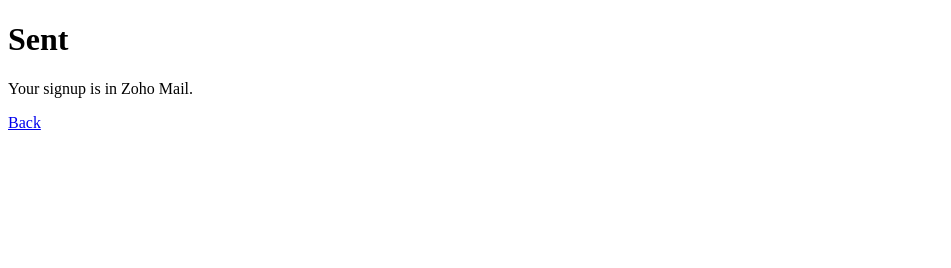
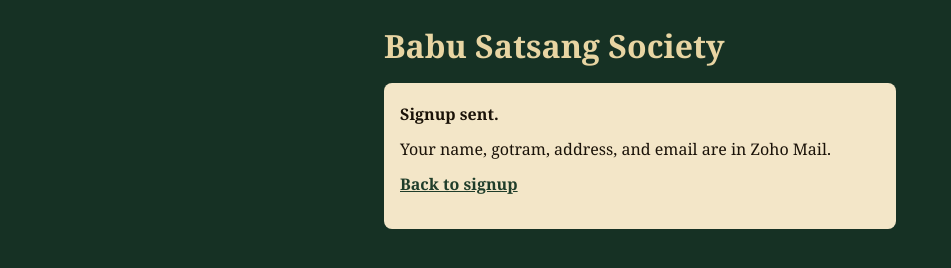
Before and after one commit to GayathriMatha/babusatsangsociety, a plain HTML site: page signup/thanks.html in a window 1280 px wide. Shown: the whole page, without its empty margins (0-951 px from the left). Drawn offline with Linux system fonts and the light colour scheme.

Commit message:
Style the signup confirmation so it matches the signup page.
Co-authored-by: Cursor <cursoragent@cursor.com>

```diff
--- a/signup/thanks.html
+++ b/signup/thanks.html
@@ -4,12 +4,46 @@
     <meta charset="UTF-8" />
     <meta name="viewport" content="width=device-width, initial-scale=1" />
     <title>Sent · Babu Satsang Society</title>
+    <style>
+      body {
+        margin: 0;
+        min-height: 100vh;
+        font-family: Georgia, serif;
+        background: #163124;
+        color: #1a1208;
+      }
+      main {
+        max-width: 32rem;
+        margin: 0 auto;
+        padding: 1.5rem 1rem 2rem;
+      }
+      h1 {
+        margin: 0 0 1rem;
+        color: #e8d5a3;
+      }
+      .card {
+        padding: 1.25rem 1rem;
+        background: #f3e6c8;
+        border-radius: 8px;
+      }
+      p {
+        margin: 0 0 0.75rem;
+        line-height: 1.45;
+      }
+      a {
+        color: #1f3d2a;
+        font-weight: 600;
+      }
+    </style>
   </head>
   <body>
     <main>
-      <h1>Sent</h1>
-      <p>Your signup is in Zoho Mail.</p>
-      <p><a href="./">Back</a></p>
+      <h1>Babu Satsang Society</h1>
+      <div class="card">
+        <p><strong>Signup sent.</strong></p>
+        <p>Your name, gotram, address, and email are in Zoho Mail.</p>
+        <p><a href="./">Back to signup</a></p>
+      </div>
     </main>
   </body>
 </html>
```
